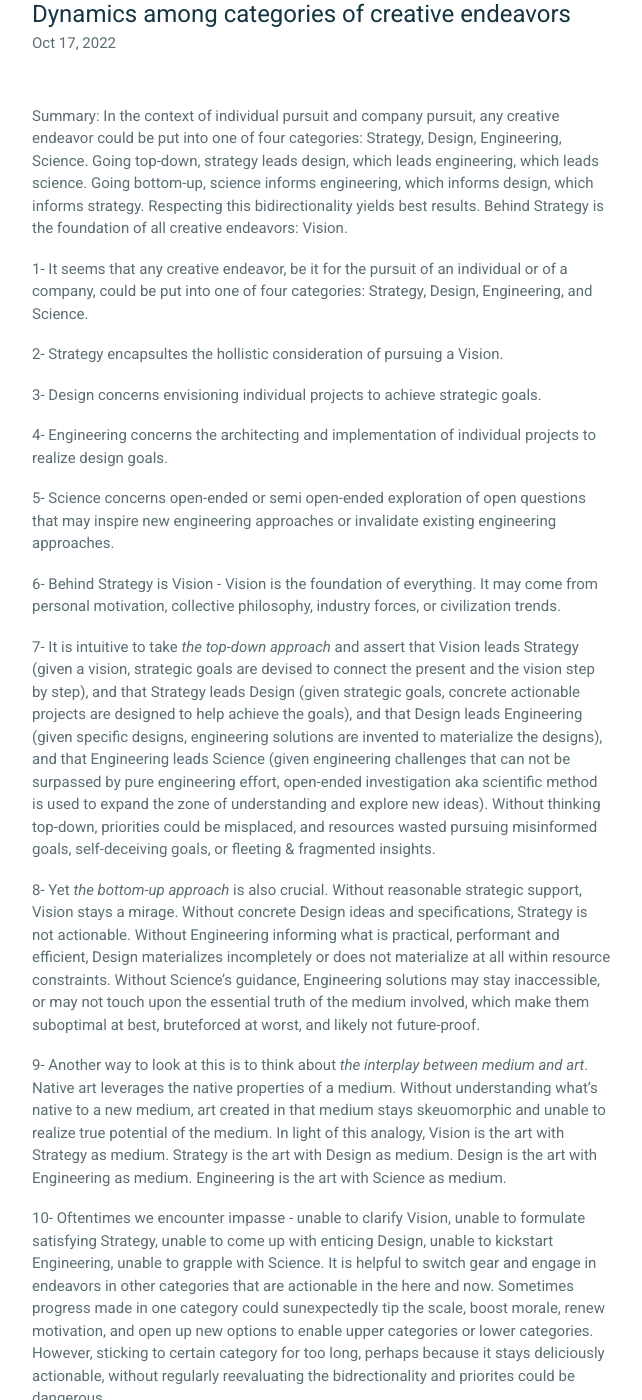
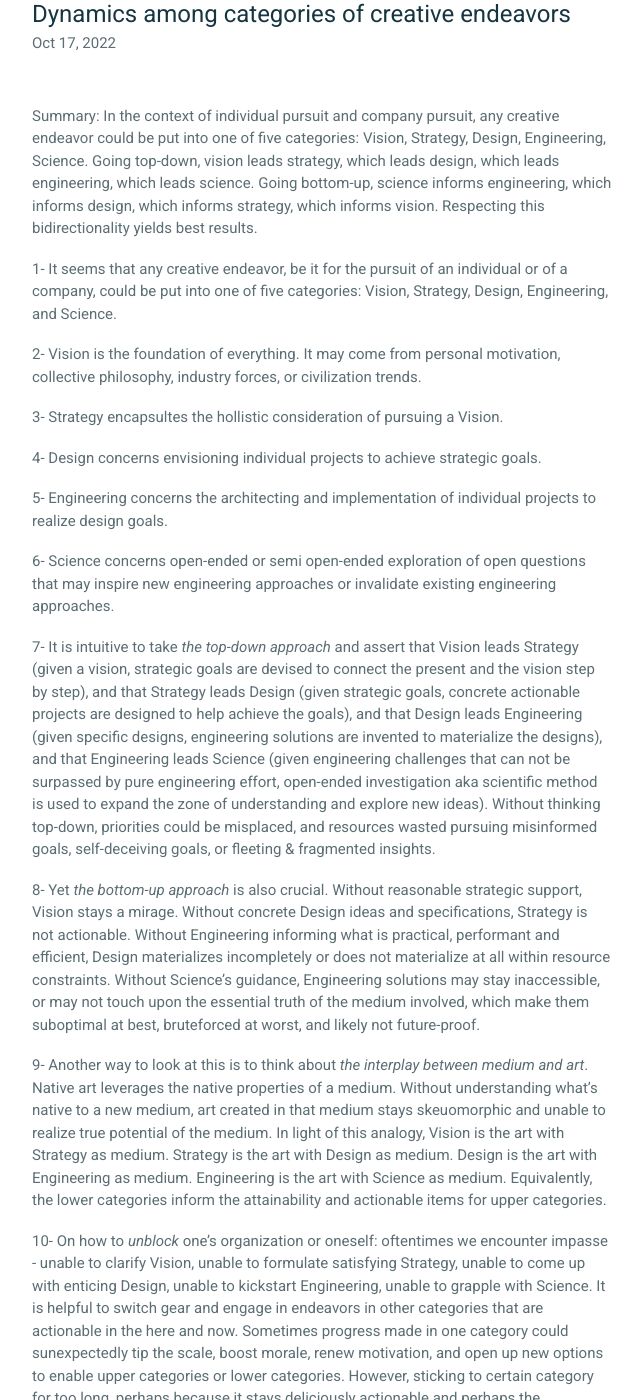
Before and after one commit to guiltygyoza/blog, a Jekyll site: the page built from _posts/2022-10-17-creative-endeavor-category-dynamics.md, in a window 1280 px wide and 1400 px high, scrolled down 217 px. Shown: the whole window, without its empty margins (318-960 px from the left). Built offline with Jekyll 4.4.1, drawn with Linux system fonts in a browser that asks for light colours; some of the changed text lies outside the part shown.

Commit message:
edit post

```diff
--- a/_posts/2022-10-17-creative-endeavor-category-dynamics.md
+++ b/_posts/2022-10-17-creative-endeavor-category-dynamics.md
@@ -6,27 +6,27 @@ categories: idea
 published: true
 ---
 
-Summary: In the context of individual pursuit and company pursuit, any creative endeavor could be put into one of four categories: Strategy, Design, Engineering, Science. Going top-down, strategy leads design, which leads engineering, which leads science. Going bottom-up, science informs engineering, which informs design, which informs strategy. Respecting this bidirectionality yields best results. Behind Strategy is the foundation of all creative endeavors: Vision.
+Summary: In the context of individual pursuit and company pursuit, any creative endeavor could be put into one of five categories: Vision, Strategy, Design, Engineering, Science. Going top-down, vision leads strategy, which leads design, which leads engineering, which leads science. Going bottom-up, science informs engineering, which informs design, which informs strategy, which informs vision. Respecting this bidirectionality yields best results.
 
-1- It seems that any creative endeavor, be it for the pursuit of an individual or of a company, could be put into one of four categories: Strategy, Design, Engineering, and Science.
+1- It seems that any creative endeavor, be it for the pursuit of an individual or of a company, could be put into one of five categories: Vision, Strategy, Design, Engineering, and Science.
 
-2- Strategy encapsultes the hollistic consideration of pursuing a Vision.
+2- Vision is the foundation of everything. It may come from personal motivation, collective philosophy, industry forces, or civilization trends.
 
-3- Design concerns envisioning individual projects to achieve strategic goals.
+3- Strategy encapsultes the hollistic consideration of pursuing a Vision.
 
-4- Engineering concerns the architecting and implementation of individual projects to realize design goals.
+4- Design concerns envisioning individual projects to achieve strategic goals.
 
-5- Science concerns open-ended or semi open-ended exploration of open questions that may inspire new engineering approaches or invalidate existing engineering approaches.
+5- Engineering concerns the architecting and implementation of individual projects to realize design goals.
 
-6- Behind Strategy is Vision - Vision is the foundation of everything. It may come from personal motivation, collective philosophy, industry forces, or civilization trends.
+6- Science concerns open-ended or semi open-ended exploration of open questions that may inspire new engineering approaches or invalidate existing engineering approaches.
 
 7- It is intuitive to take *the top-down approach* and assert that Vision leads Strategy (given a vision, strategic goals are devised to connect the present and the vision step by step), and that Strategy leads Design (given strategic goals, concrete actionable projects are designed to help achieve the goals), and that Design leads Engineering (given specific designs, engineering solutions are invented to materialize the designs), and that Engineering leads Science (given engineering challenges that can not be surpassed by pure engineering effort, open-ended investigation aka scientific method is used to expand the zone of understanding and explore new ideas). Without thinking top-down, priorities could be misplaced, and resources wasted pursuing misinformed goals, self-deceiving goals, or fleeting & fragmented insights.
 
 8- Yet *the bottom-up approach* is also crucial. Without reasonable strategic support, Vision stays a mirage. Without concrete Design ideas and specifications, Strategy is not actionable. Without Engineering informing what is practical, performant and efficient, Design materializes incompletely or does not materialize at all within resource constraints. Without Science's guidance, Engineering solutions may stay inaccessible, or may not touch upon the essential truth of the medium involved, which make them suboptimal at best, bruteforced at worst, and likely not future-proof.
 
-9- Another way to look at this is to think about *the interplay between medium and art*. Native art leverages the native properties of a medium. Without understanding what's native to a new medium, art created in that medium stays skeuomorphic and unable to realize true potential of the medium. In light of this analogy, Vision is the art with Strategy as medium. Strategy is the art with Design as medium. Design is the art with Engineering as medium. Engineering is the art with Science as medium.
+9- Another way to look at this is to think about *the interplay between medium and art*. Native art leverages the native properties of a medium. Without understanding what's native to a new medium, art created in that medium stays skeuomorphic and unable to realize true potential of the medium. In light of this analogy, Vision is the art with Strategy as medium. Strategy is the art with Design as medium. Design is the art with Engineering as medium. Engineering is the art with Science as medium. Equivalently, the lower categories inform the attainability and actionable items for upper categories.
 
-10- Oftentimes we encounter impasse - unable to clarify Vision, unable to formulate satisfying Strategy, unable to come up with enticing Design, unable to kickstart Engineering, unable to grapple with Science. It is helpful to switch gear and engage in endeavors in other categories that are actionable in the here and now. Sometimes progress made in one category could sunexpectedly tip the scale, boost morale, renew motivation, and open up new options to enable upper categories or lower categories. However, sticking to certain category for too long, perhaps because it stays deliciously actionable, without regularly reevaluating the bidrectionality and priorites could be dangerous.
+10- On how to *unblock* one's organization or oneself: oftentimes we encounter impasse - unable to clarify Vision, unable to formulate satisfying Strategy, unable to come up with enticing Design, unable to kickstart Engineering, unable to grapple with Science. It is helpful to switch gear and engage in endeavors in other categories that are actionable in the here and now. Sometimes progress made in one category could sunexpectedly tip the scale, boost morale, renew motivation, and open up new options to enable upper categories or lower categories. However, sticking to certain category for too long, perhaps because it stays deliciously actionable and perhaps the momentum of "making progress" is addictive, without regularly reevaluating the bidrectionality and priorites could be dangerous.
 
 11- In the context of company pursuit, let's use a recent snapshot of Topology as an example.
 
```
